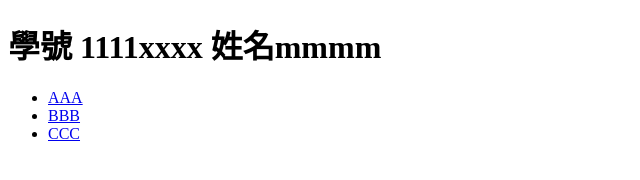
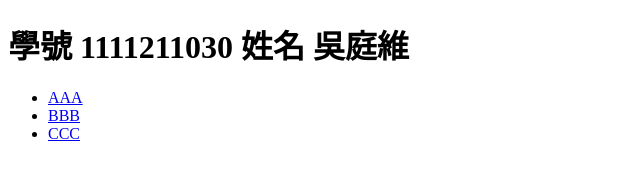
Before and after one commit to Haiguaaa/practice, a plain HTML site: page index.html in a window 1280 px wide. Shown: the whole page, without its empty margins (0-640 px from the left). Drawn offline with Linux system fonts and the light colour scheme.

Commit message:
Update index.html

```diff
--- a/index.html
+++ b/index.html
@@ -7,7 +7,7 @@
     <title>2022 UD2 git practice</title>
 </head>
 <body>
-	<h1>學號 1111xxxx 姓名mmmm</h1>
+	<h1>學號 1111211030 姓名 吳庭維</h1>
     <ul>
         <li><a href="aaa.html">AAA</a></li>
         <li><a href="bbb.html">BBB</a></li>
```
